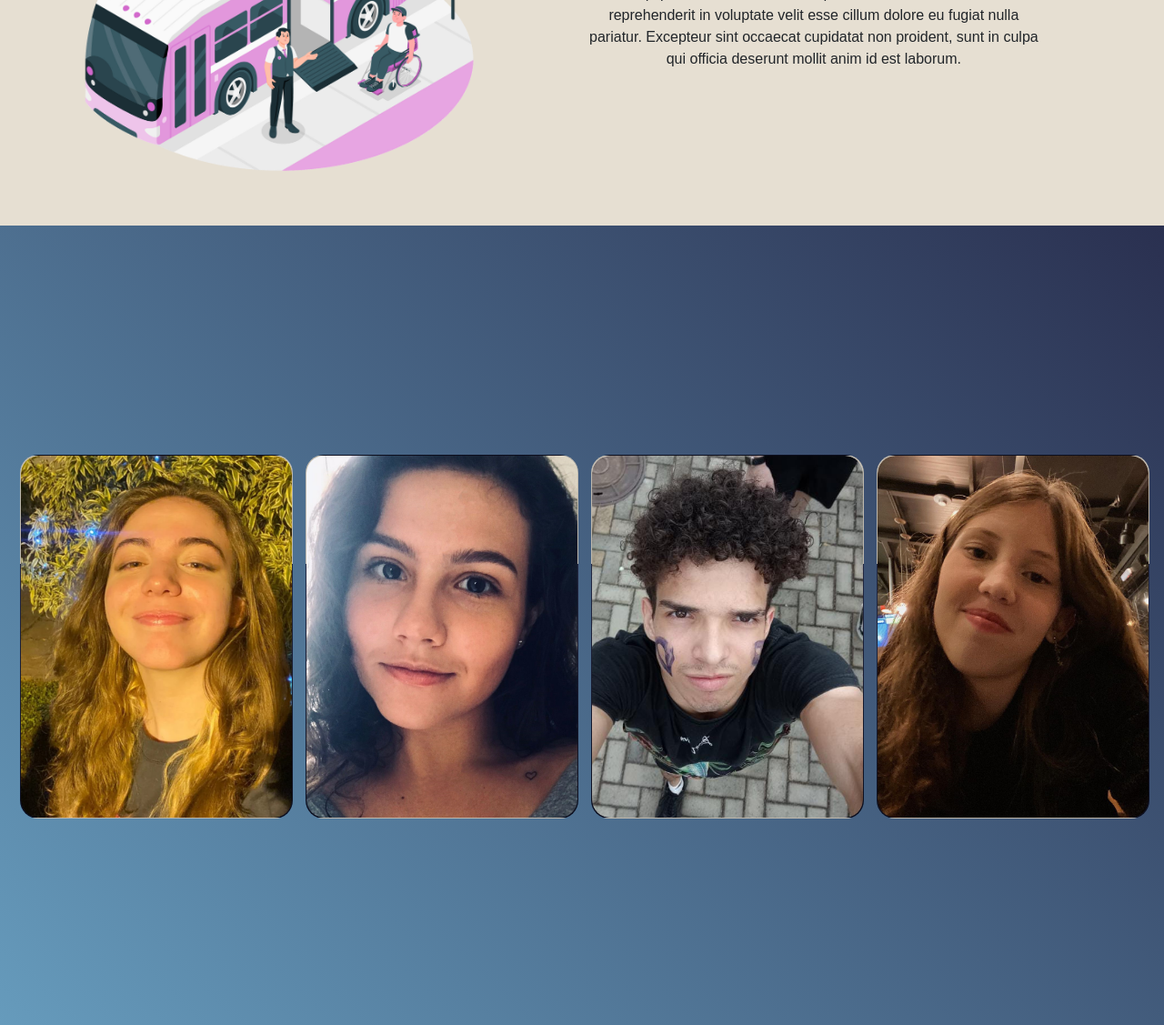
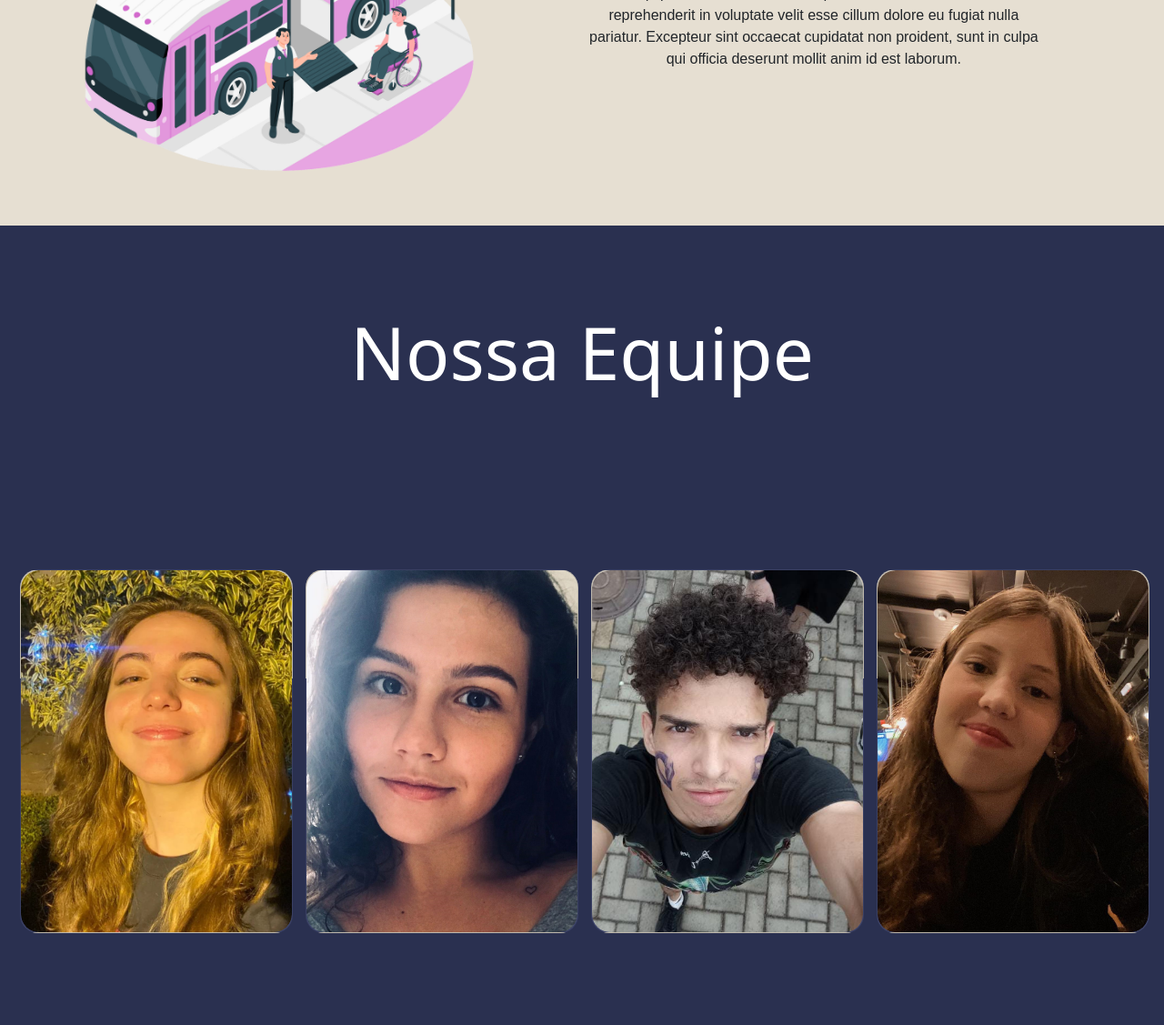
Before and after one commit to AccessCity/AccessCityWeb, a PHP site: page /sobrenos.html in a window 1280 px wide. Shown: the part 779-1906 px from the top of the page at 91% size. Run offline with PHP 8.4, Linux system fonts and the light colour scheme; some libraries are stand-ins or nearby versions.

Commit message:
corzinhas

```diff
--- a/index.html
+++ b/index.html
@@ -12,7 +12,7 @@
   <link rel="stylesheet" type="text/css" href="style.css">
   <style type="text/css">
     body {
-			background: linear-gradient(-45deg, #0e1124, #2a3050,rgb(102, 155, 188), rgb(230, 223, 210));
+			background: linear-gradient(-45deg, #0e1124, #2a3050,#669bbc, rgb(230, 223, 210));
 			background-size: 400% 400%;
 			animation: gradient 15s ease infinite;
 			height: 100vh;
--- a/sobrenos.html
+++ b/sobrenos.html
@@ -103,11 +103,11 @@
   <!--Fim container história-->
 
   <!--Container da Equipe-->
-  <div class="wholeContainer">
-    <!--<div class="row">
-      <h1 class="display-1 text-center texto-branco mgT-2">Nossa Equipe</h1>
-    </div>--> <!--N SEI PQ TA BUGANDO ESSA MERDA-->
-    <div class="row pt-4">
+  <div class="container-fluid wholeContainer">
+    <div class="row">
+      <h1 class="display-1 text-center texto-branco">Nossa Equipe</h1>
+    </div>
+      <div class="row">
       <div class="box">
         <!--1º Card - Lua-->
         <div class="col-md-3">
--- a/style.css
+++ b/style.css
@@ -26,7 +26,7 @@
 .wholeContainer{
     height: 110vh;
     width: 100%;
-    background: linear-gradient(45deg, rgb(102, 155, 188), #2a3050);
+    background: #2a3050;
     padding: 5px;
     border-bottom: 2px;
     border-color: black;
@@ -34,6 +34,7 @@
     justify-content: center;
     box-sizing: border-box;
     display: flex;
+    flex-wrap: wrap;
 }
 
 .containerCadastro{
@@ -73,7 +74,7 @@
     position: relative;
     width: 300px;
     height: 400px;
-    background: linear-gradient(#e6dfd2, #e6dfd2 30%,#2a3050 30%, #0e1124);
+    background: linear-gradient(#e6dfd2, #e6dfd2 30%,#454c77 30%, #454c77);
     margin: 10px;
     border-radius: 20px;
     overflow: hidden;
```
